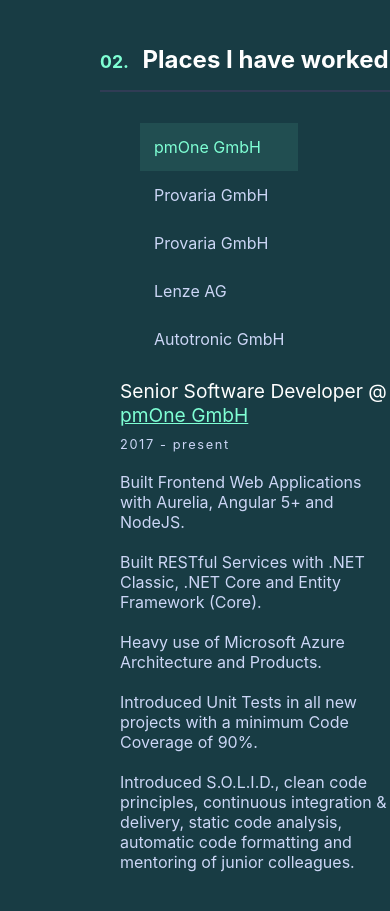
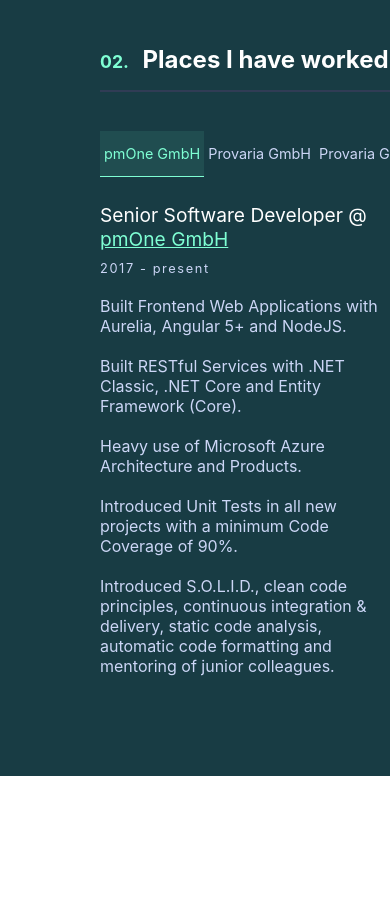
Before and after one commit to DonkeyKongJr/portfolio, a React (Create React App) app: page / in a window 390 px wide. Shown: the part 1840-2751 px from the top of the page. After the commit the page ends 2616 px from the top, so only its background shows below. Built offline with nearby package versions, Linux system fonts and the light colour scheme; a web font is replaced by a local one.

Commit message:
feat(xp): add responsiveness

```diff
--- a/src/components/UI/MasterDetail/Detail/Detail.js
+++ b/src/components/UI/MasterDetail/Detail/Detail.js
@@ -8,7 +8,12 @@
     <div className={classes.Detail}>
       <div className={classes.Heading}>
         {job.jobTitle} @{' '}
-        <a href={job.link} target='_blank' className={classes.CompanyName}>
+        <a
+          href={job.link}
+          target='_blank'
+          rel='noopener noreferrer'
+          className={classes.CompanyName}
+        >
           {job.company}
         </a>
       </div>
--- a/src/components/UI/MasterDetail/Detail/Detail.module.css
+++ b/src/components/UI/MasterDetail/Detail/Detail.module.css
@@ -22,3 +22,9 @@
   margin-top: 20px;
   max-width: 440px;
 }
+
+@media (max-width: 1168px) {
+  .Detail {
+    padding-left: 0;
+  }
+}
--- a/src/components/UI/MasterDetail/MasterDetail.js
+++ b/src/components/UI/MasterDetail/MasterDetail.js
@@ -25,8 +25,9 @@
 
     return (
       <div>
-        <ul className={classes.SelectList}>{companyList}</ul>
-
+        <div className={classes.List}>
+          <ul className={classes.SelectList}>{companyList}</ul>
+        </div>
         <Detail job={jobs[this.state.selectedJob]} />
       </div>
     );
--- a/src/components/UI/MasterDetail/MasterDetail.module.css
+++ b/src/components/UI/MasterDetail/MasterDetail.module.css
@@ -1,3 +1,7 @@
+.List {
+  display: inline;
+}
+
 .SelectList {
   display: inline-block;
   margin-block-start: 0;
@@ -15,4 +19,33 @@
 .SelectList li.Active {
   background-color: rgba(127, 255, 212, 0.09);
   color: #7fffd4;
+  border-left: 1px solid;
 }
+
+@media (max-width: 1168px) {
+  .List {
+    display: inherit;
+    position: relative;
+    width: 100%;
+    overflow-x: auto;
+  }
+  .SelectList {
+    width: 600px;
+    height: 100%;
+    margin-block-start: 20px;
+    margin-bottom: 40px;
+  }
+  .SelectList li {
+    display: inline;
+    font-size: 0.9rem;
+    padding: 14px 4px;
+  }
+  .SelectList li:hover,
+  .SelectList li.Active {
+    border-bottom: 1px solid;
+    border-left: unset;
+  }
+  ul {
+    padding-inline-start: 0;
+  }
+}
```
